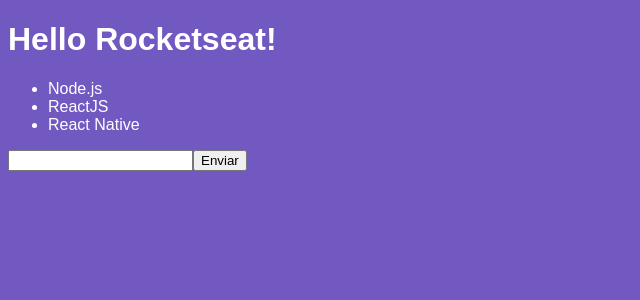
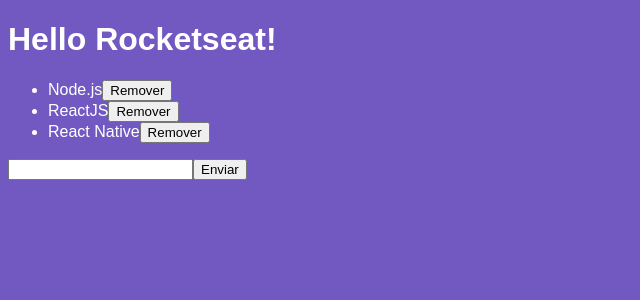
Before and after one commit to renatosousafilho/bootcamp-rocketseat-modulo04, a React app: page / in a window 1280 px wide. Shown: the top 300 px of the page, without its empty margins (0-640 px from the left). Built offline with nearby package versions, Linux system fonts and the light colour scheme.

Commit message:
Removendo item da array

```diff
--- a/src/TechList.js
+++ b/src/TechList.js
@@ -23,11 +23,20 @@
     });
   }
 
+  handleDelete = (tech) => {
+    this.setState({ techs: this.state.techs.filter(t => t!== tech )});
+  }
+
   render() {
     return (
       <form onSubmit={this.handleSubmit}>
         <ul>
-          { this.state.techs.map(tech => <li key={tech}>{tech}</li>) }
+          {this.state.techs.map(tech => (
+            <li key={tech}>
+              {tech}
+              <button type="button" onClick={() => this.handleDelete(tech)}>Remover</button>
+            </li>
+          ))}
         </ul>
         <input type="text"
           onChange={this.handleInputChange}
```
